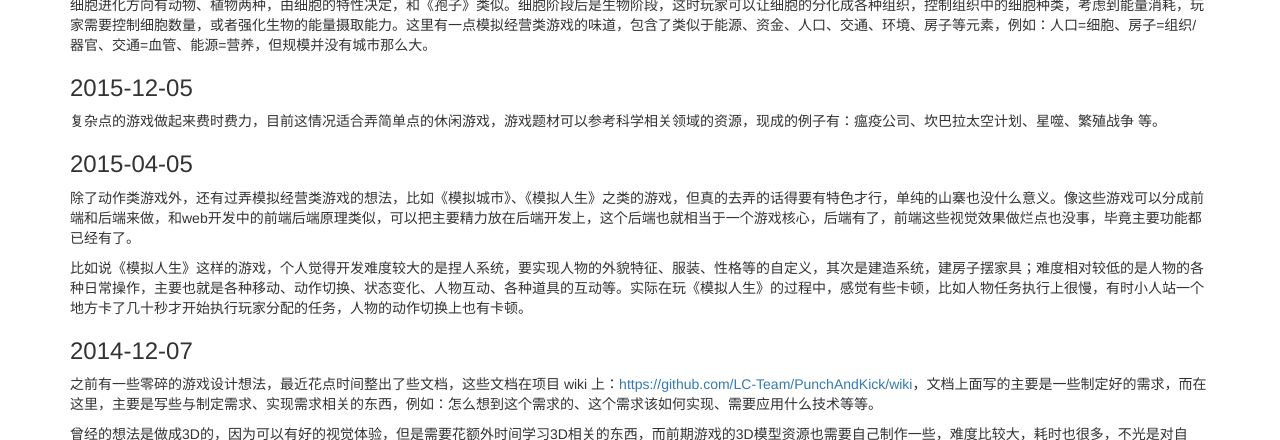
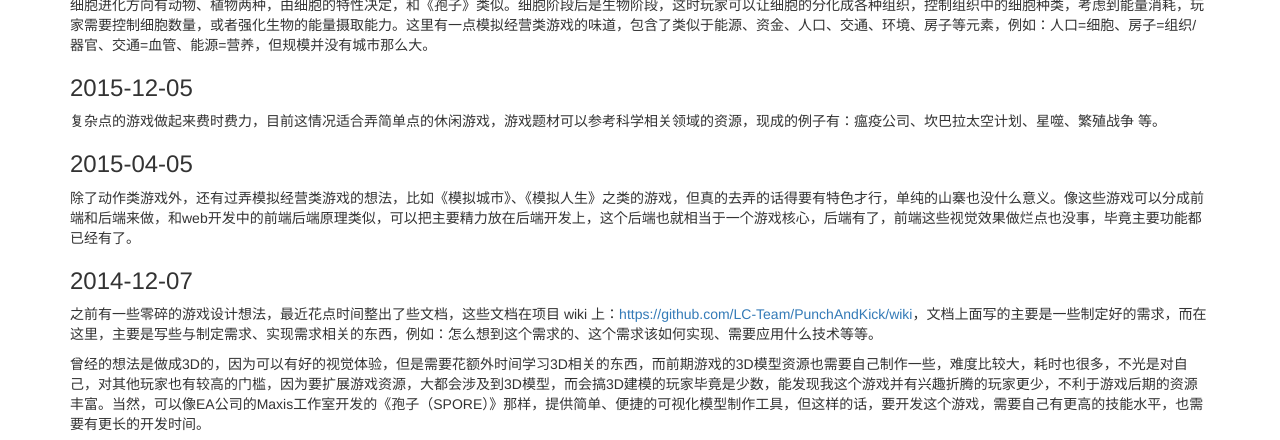
Before and after one commit to lc-soft/lc-soft.io, a Jekyll site: the page built from _posts/2014-12-07-thinking-in-game-design.md, in a window 1280 px wide and 900 px high, scrolled down 664 px, cut to the strip 0-440 px from the top of the window. Built offline with Jekyll 4.4.1, drawn with Linux system fonts in a browser that asks for light colours; nearby versions of some CDN libraries; library files that are not in the unit come from our copies; Markdown is read by kramdown in place of the engine named in the settings.

Commit message:
删除无用段落

```diff
--- a/_posts/2014-12-07-thinking-in-game-design.md
+++ b/_posts/2014-12-07-thinking-in-game-design.md
@@ -22,8 +22,6 @@ ds_thread_key: thinking-in-game-design
 ### 2015-04-05
 除了动作类游戏外，还有过弄模拟经营类游戏的想法，比如《模拟城市》、《模拟人生》之类的游戏，但真的去弄的话得要有特色才行，单纯的山寨也没什么意义。像这些游戏可以分成前端和后端来做，和web开发中的前端后端原理类似，可以把主要精力放在后端开发上，这个后端也就相当于一个游戏核心，后端有了，前端这些视觉效果做烂点也没事，毕竟主要功能都已经有了。
 
-比如说《模拟人生》这样的游戏，个人觉得开发难度较大的是捏人系统，要实现人物的外貌特征、服装、性格等的自定义，其次是建造系统，建房子摆家具；难度相对较低的是人物的各种日常操作，主要也就是各种移动、动作切换、状态变化、人物互动、各种道具的互动等。实际在玩《模拟人生》的过程中，感觉有些卡顿，比如人物任务执行上很慢，有时小人站一个地方卡了几十秒才开始执行玩家分配的任务，人物的动作切换上也有卡顿。
-
 ### 2014-12-07
 之前有一些零碎的游戏设计想法，最近花点时间整出了些文档，这些文档在项目 wiki 上：[https://github.com/LC-Team/PunchAndKick/wiki](https://github.com/LC-Team/PunchAndKick/wiki)，文档上面写的主要是一些制定好的需求，而在这里，主要是写些与制定需求、实现需求相关的东西，例如：怎么想到这个需求的、这个需求该如何实现、需要应用什么技术等等。
 
```
